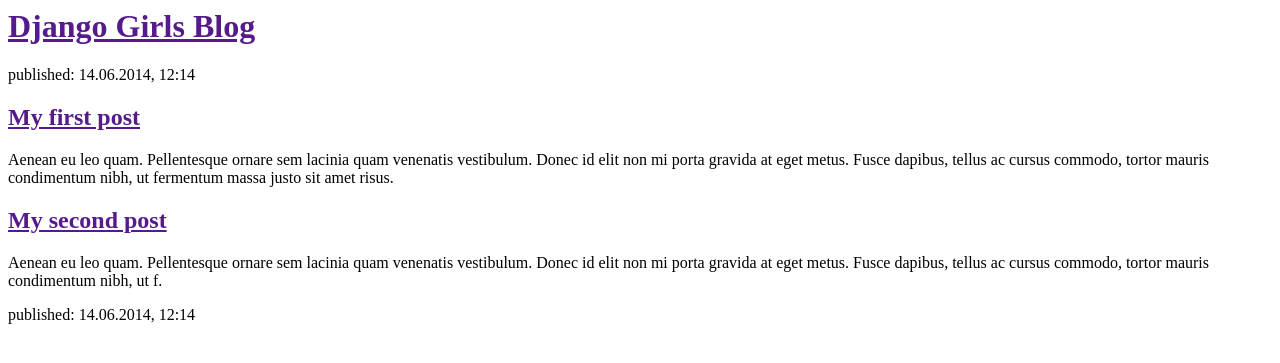
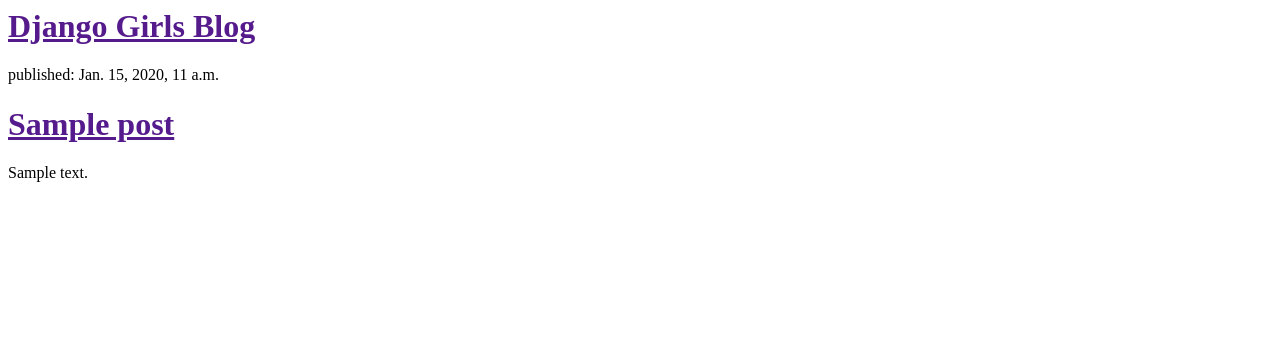
Before and after one commit to vergoldung/my-first-blog, a Django app: template blog/templates/blog/post_list.html in a window 1280 px wide. Shown: the top 363 px of the page. Run offline with Django 3.2, Linux system fonts and the light colour scheme; the template is opened without the code that fills it: values that come from a table or form of the project are taken from there, others are empty; tables that the repository leaves empty hold one stand-in row (values such as "Sample post").

Commit message:
Modified templates to display posts from database.

```diff
--- a/blog/models.py
+++ b/blog/models.py
@@ -6,6 +6,8 @@
     title = models.CharField(max_length=200)
     text = models.TextField(default=timezone.now)
     created_date = models.DateTimeField(blank=True, null=True)
+    published_date = models.DateTimeField(
+            blank=True, null=True)
 
     def publish(self):
         self.published_date = timezone.now()
--- a/blog/templates/blog/post_list.html
+++ b/blog/templates/blog/post_list.html
@@ -7,16 +7,13 @@
                <h1><a href="">Django Girls Blog</a></h1>
            </div>
 
-           <div>
-               <p>published: 14.06.2014, 12:14</p>
-               <h2><a href="">My first post</a></h2>
-               <p>Aenean eu leo quam. Pellentesque ornare sem lacinia quam venenatis vestibulum. Donec id elit non mi porta gravida at eget metus. Fusce dapibus, tellus ac cursus commodo, tortor mauris condimentum nibh, ut fermentum massa justo sit amet risus.</p>
-           </div>
+           {% for post in posts %}
+               <div>
+                   <p>published: {{ post.published_date }}</p>
+                   <h1><a href="">{{ post.title }}</a></h1>
+                   <p>{{ post.text|linebreaksbr }}</p>
+               </div>
+           {% endfor %}
 
-           <div>
-               <h2><a href="">My second post</a></h2>
-               <p>Aenean eu leo quam. Pellentesque ornare sem lacinia quam venenatis vestibulum. Donec id elit non mi porta gravida at eget metus. Fusce dapibus, tellus ac cursus commodo, tortor mauris condimentum nibh, ut f.</p>
-               <p>published: 14.06.2014, 12:14</p>
-           </div>
        </body>
    </html>
--- a/blog/views.py
+++ b/blog/views.py
@@ -1,5 +1,9 @@
 from django.shortcuts import render
+from django.utils import timezone
+from .models import Post
 
 def post_list(request):
-    return render(request, 'blog/post_list.html', {})
+    posts = Post.objects.filter(published_date__lte=timezone.now()).order_by('published_date')
+    return render(request, 'blog/post_list.html', {'posts': posts})
+
 # Create your views here.
```
Also changed, not shown: blog/migrations/0002_post_published_date.py (added).
